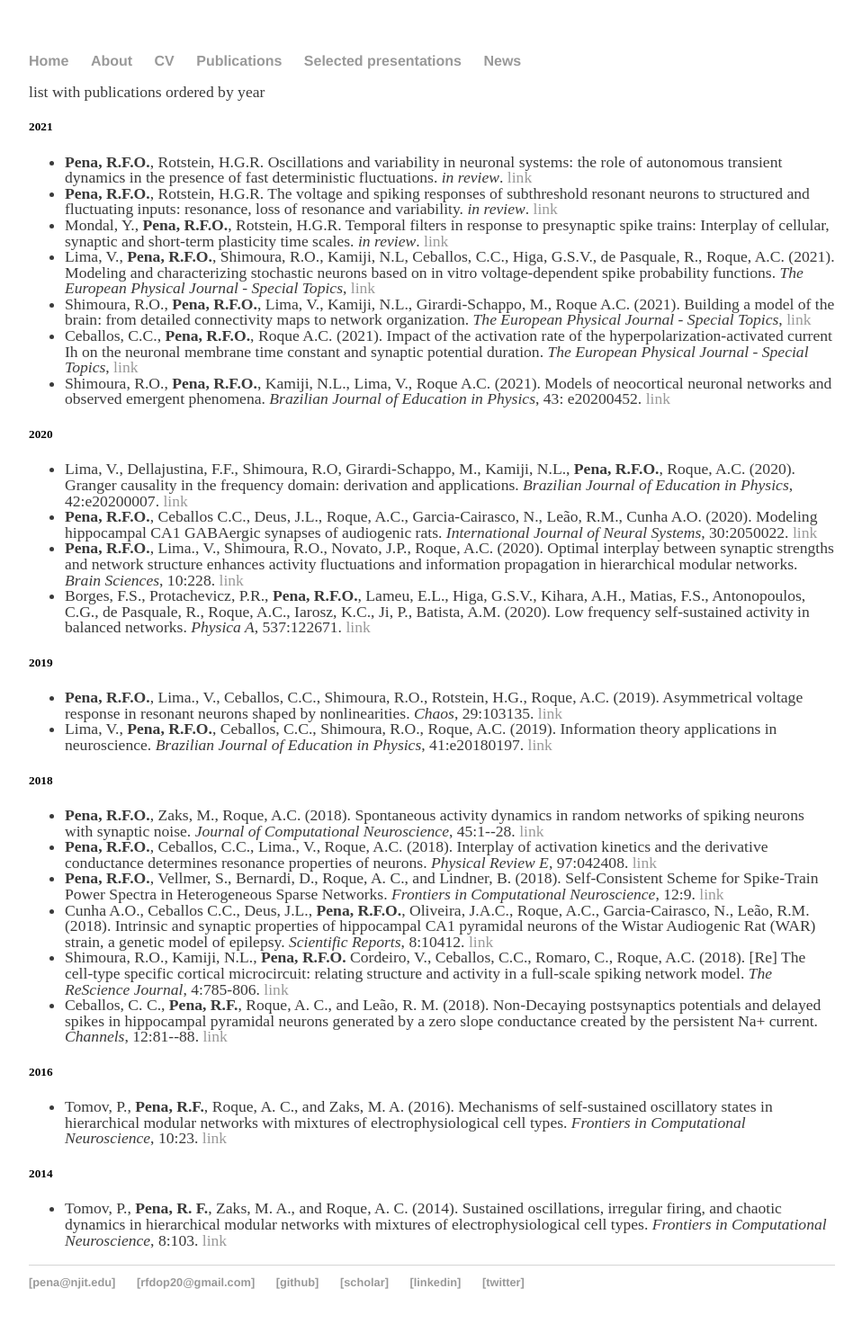
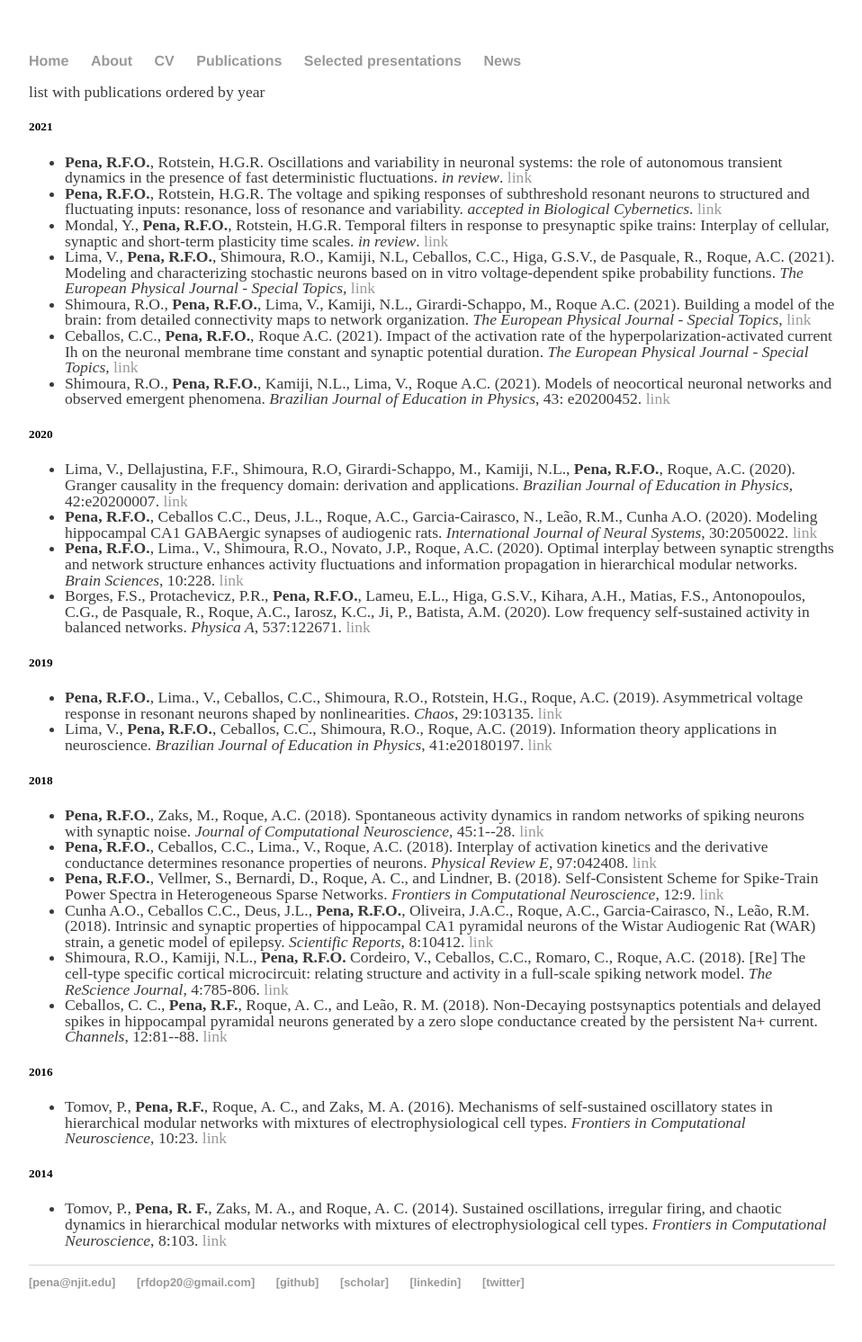
Before and after one commit to pena-rodrigo/oldwebsite, a Jekyll site: the page built from publications/index.html, in a window 1280 px wide. Shown: the whole page at 90% size, without its empty margins (160-1118 px from the left). Built offline with Jekyll 4.4.1, drawn with Linux system fonts in a browser that asks for light colours.

Commit message:
update pubs

```diff
--- a/publications/index.html
+++ b/publications/index.html
@@ -10,7 +10,7 @@ title: Rodrigo Pena
 						<i>in review</i>.
 						<a href="https://doi.org/10.1101/2021.06.14.448371">link</a>
 					<li> <b>Pena, R.F.O.</b>, Rotstein, H.G.R. The voltage and spiking responses of subthreshold resonant neurons to structured and fluctuating inputs: resonance, loss of resonance and variability.
-						<i>in review</i>.
+						<i>accepted in Biological Cybernetics</i>.
 						<a href="https://doi.org/10.1101/2021.06.14.448368">link</a>
 					<li> Mondal, Y., <b>Pena, R.F.O.</b>, Rotstein, H.G.R. Temporal filters in response to presynaptic spike trains: Interplay of cellular, synaptic and short-term plasticity time scales.
 							<i>in review</i>.
```
